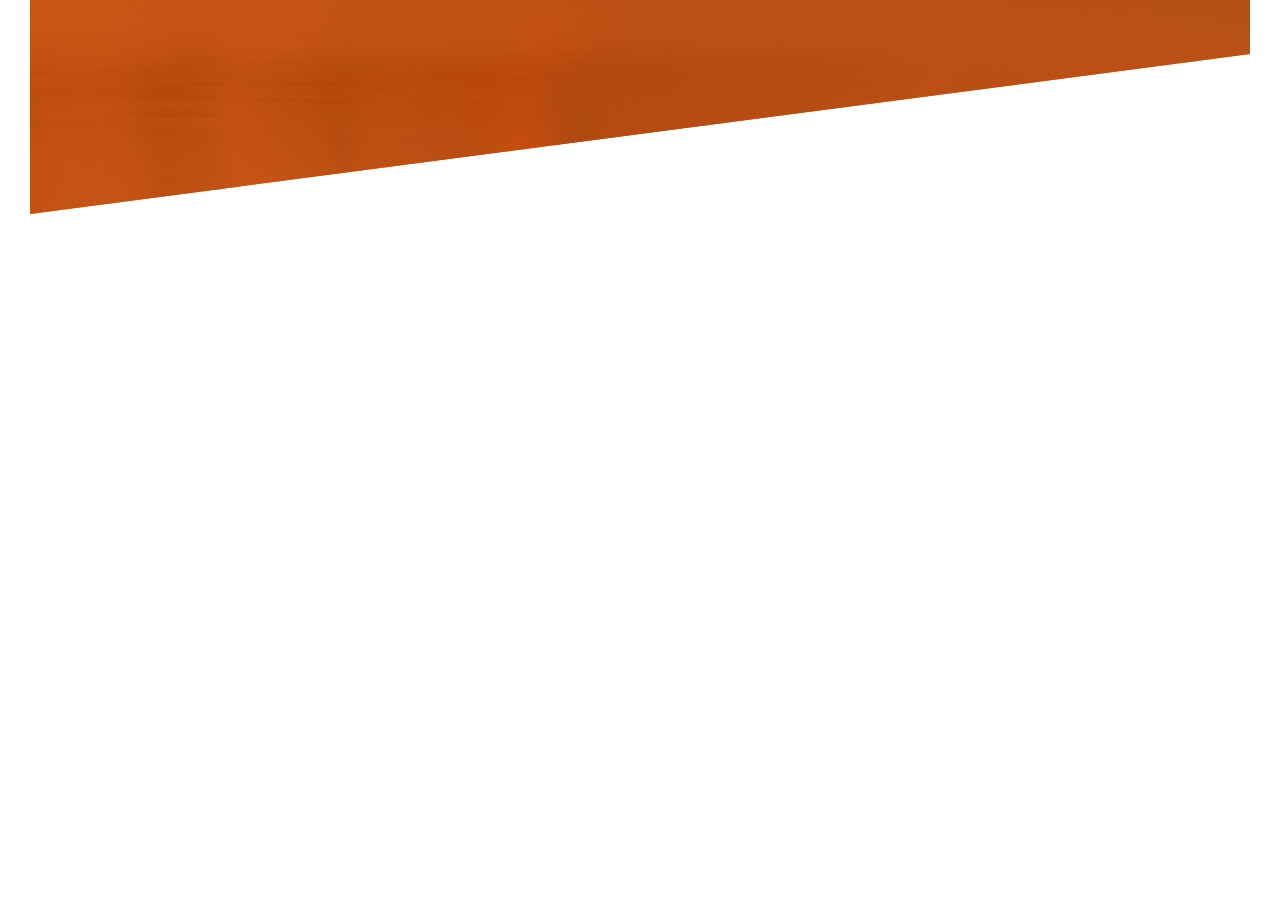
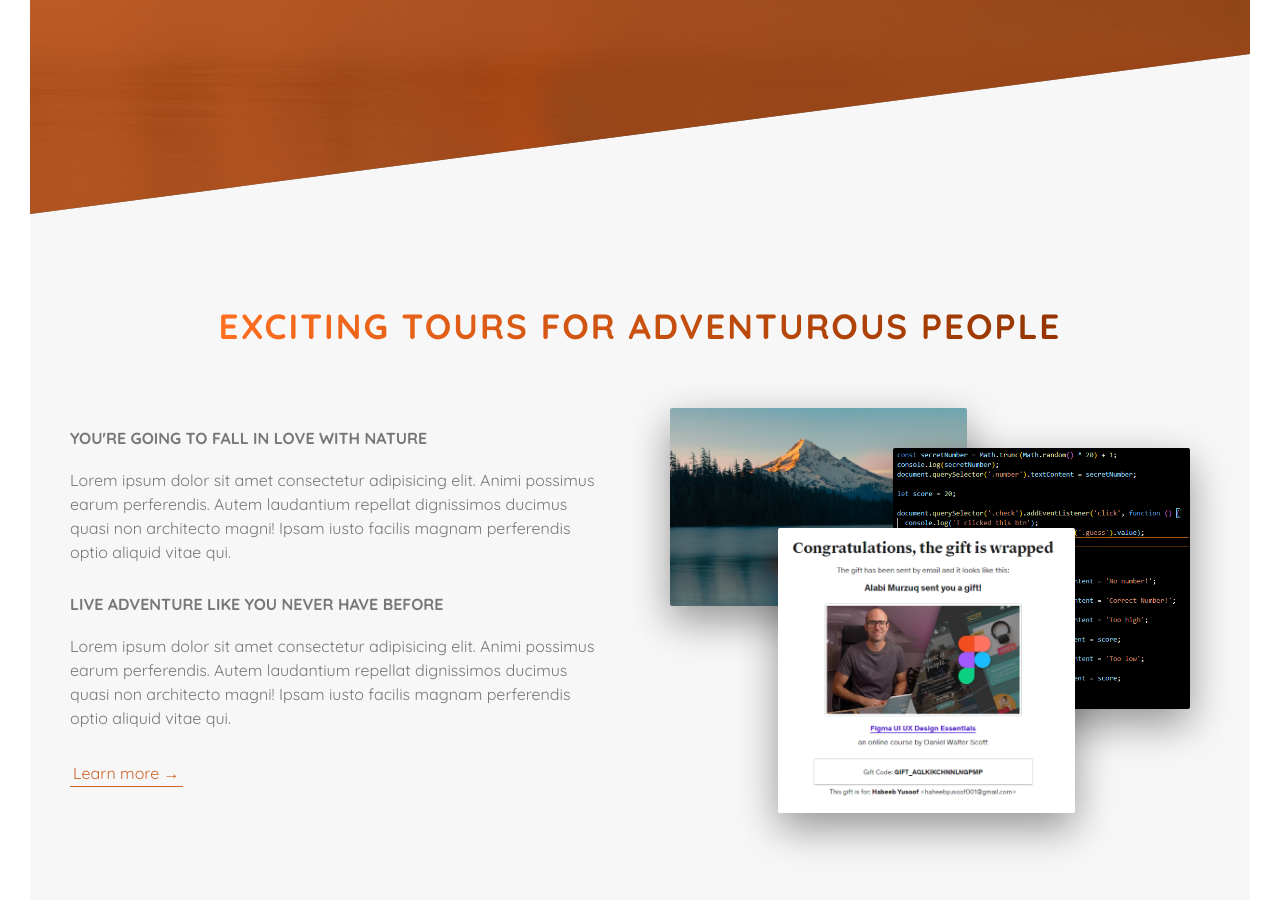
Before and after one commit to Murzuq/ZuqTour, a website: page index.html in a window 1280 px wide. Shown: the part 576-1476 px from the top of the page. Before the commit the page ends 820 px from the top, so only its background shows below. Drawn offline with Linux system fonts and the light colour scheme.

Commit message:
Added Section About

```diff
--- a/index.html
+++ b/index.html
@@ -31,5 +31,54 @@
         <a href="#" class="btn btn--white btn--animated">Discover our tours</a>
       </div>
     </header>
+
+    <section class="section-about">
+      <div class="u-center-text u-margin-big-bottom">
+        <h2 class="heading-secondary">Exciting tours for adventurous people</h2>
+      </div>
+      <div class="row">
+        <div class="col-1-of-2">
+          <h3 class="heading-tertiary">
+            You're going to fall in love with nature
+          </h3>
+          <p class="paragraph">
+            Lorem ipsum dolor sit amet consectetur adipisicing elit. Animi
+            possimus earum perferendis. Autem laudantium repellat dignissimos
+            ducimus quasi non architecto magni! Ipsam iusto facilis magnam
+            perferendis optio aliquid vitae qui.
+          </p>
+          <h3 class="heading-tertiary">
+            Live adventure like you never have before
+          </h3>
+          <p class="paragraph">
+            Lorem ipsum dolor sit amet consectetur adipisicing elit. Animi
+            possimus earum perferendis. Autem laudantium repellat dignissimos
+            ducimus quasi non architecto magni! Ipsam iusto facilis magnam
+            perferendis optio aliquid vitae qui.
+          </p>
+
+          <a href="#" class="btn-text">Learn more &rarr;</a>
+        </div>
+        <div class="col-1-of-2">
+          <div class="composition">
+            <img
+              src="img/section-about 1.jpg"
+              alt="Photo 1"
+              class="composition__photo composition__photo--1"
+            />
+            <img
+              src="img/section-about 2.PNG"
+              alt="Photo 2"
+              class="composition__photo composition__photo--2"
+            />
+            <img
+              src="img/section-about 3.PNG"
+              alt="Photo 2"
+              class="composition__photo composition__photo--3"
+            />
+          </div>
+        </div>
+      </div>
+    </section>
   </body>
 </html>
--- a/sass/_sass/_base.scss
+++ b/sass/_sass/_base.scss
@@ -15,4 +15,5 @@ body {
   box-sizing: border-box;
   padding: 3rem;
   font-family: 'Quicksand', sans-serif;
+  color: $color-grey-dark-1;
 }
--- a/sass/_sass/_components.scss
+++ b/sass/_sass/_components.scss
@@ -49,3 +49,47 @@
     animation: moveInBottom 0.5s ease-in 0.75s backwards;
   }
 }
+
+.btn-text {
+  &,
+  &:link,
+  &:visited {
+    font-size: $default-font-size;
+    color: $color-primary;
+    text-decoration: none;
+    display: inline-block;
+    padding: 3px;
+    border-bottom: 1px solid $color-primary;
+  }
+
+  &:hover {
+    color: $color-white;
+    background-color: $color-primary;
+    box-shadow: 0 1rem 2rem rgba($color-black, 0.15);
+    transform: translateY(-2px);
+  }
+
+  &:active {
+    box-shadow: 0 0.5rem 1rem rgba($color-black, 0.15);
+    transform: translateY(0);
+  }
+}
+
+.row {
+  width: 114rem;
+  margin: 0 auto;
+
+  &::after {
+    content: '';
+    display: table;
+    clear: both;
+  }
+
+  .col-1-of-2 {
+    float: left;
+    &:not(:last-child) {
+      margin-right: 6rem;
+    }
+    width: calc((100% - 6rem) / 2);
+  }
+}
--- a/sass/_sass/_layout.scss
+++ b/sass/_sass/_layout.scss
@@ -50,3 +50,46 @@
     }
   }
 }
+
+.section-about {
+  background-color: $color-grey-light-1;
+  padding: 25rem 0;
+  margin-top: -20vh;
+}
+
+.composition {
+  position: relative;
+  &__photo {
+    width: 55%;
+    box-shadow: 0 1.5rem 4rem rgba($color-black, 0.4);
+    border-radius: 2px;
+    position: absolute;
+    z-index: 10;
+    outline-offset: 2rem;
+    transition: all 0.2s;
+
+    &--1 {
+      top: -2rem;
+      left: 0;
+    }
+    &--2 {
+      top: 2rem;
+      right: 2rem;
+    }
+    &--3 {
+      top: 10rem;
+      left: 20%;
+    }
+
+    &:hover {
+      outline: 1.5rem solid $color-primary;
+      transform: scale(1.05) translateY(-0.5rem);
+      box-shadow: 0 2.5rem 4rem rgba($color-black, 0.5);
+      z-index: 20;
+    }
+  }
+
+  &:hover &__photo:not(:hover) {
+    transform: scale(0.95);
+  }
+}
--- /dev/null
+++ b/sass/_sass/_typography.scss
@@ -0,0 +1,34 @@
+.heading-secondary {
+  font-size: 3.5rem;
+  font-weight: 700;
+  text-transform: uppercase;
+  background-image: linear-gradient(
+    to right,
+    $color-primary-light,
+    $color-primary-dark
+  );
+  -webkit-background-clip: text;
+  background-clip: text;
+  color: transparent;
+  letter-spacing: 2px;
+  display: inline-block;
+  transition: all 0.2s;
+  &:hover {
+    transform: skewY(2deg) skewX(15deg) scale(1.1);
+    text-shadow: 0.5rem 1rem 2rem rgba($color-black, 0.2);
+  }
+}
+
+.heading-tertiary {
+  font-size: $default-font-size;
+  text-transform: uppercase;
+  margin-bottom: 2rem;
+}
+.paragraph {
+  font-size: $default-font-size;
+  line-height: 1.5;
+
+  &:not(:last-child) {
+    margin-bottom: 3rem;
+  }
+}
--- /dev/null
+++ b/sass/_sass/_utilities.scss
@@ -0,0 +1,7 @@
+.u-center-text {
+  text-align: center;
+}
+
+.u-margin-big-bottom {
+  margin-bottom: 8rem;
+}
--- a/sass/_sass/_variables.scss
+++ b/sass/_sass/_variables.scss
@@ -1,5 +1,6 @@
-$color-primary-light: #ff5900;
-$color-primary-dark: #c74600;
+$color-primary: #cc642c;
+$color-primary-light: #ff6e20;
+$color-primary-dark: #943400;
 
 $color-grey-light-1: #f7f7f7;
 $color-grey-light-2: #eee;
--- a/sass/main.scss
+++ b/sass/main.scss
@@ -4,3 +4,5 @@
 @import '_sass/components';
 @import '_sass/layout';
 @import '_sass/mixins';
+@import '_sass/typography';
+@import '_sass/utilities';
```
Also changed, not shown: css/style.css, img/section-about 1.jpg (added), img/section-about 2.PNG (added), img/section-about 3.PNG (added).
